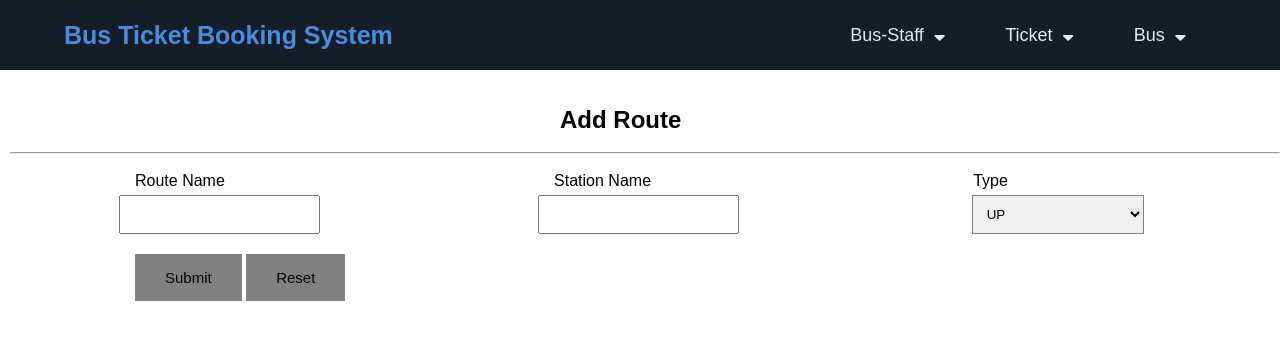
After one commit to Prince1874/BTBS, a PHP site: page /AddRoute.php in a window 1280 px wide. The commit adds this page. Shown: the top 340 px of the page. Run offline with PHP 8.4, Linux system fonts and the light colour scheme.

Commit message:
AddRouteCreated

```diff
--- /dev/null
+++ b/AddRoute.php
@@ -0,0 +1,84 @@
+<!DOCTYPE html>
+<html lang="en">
+<head>
+    <meta charset="UTF-8">
+    <meta http-equiv="X-UA-Compatible" content="IE=edge">
+    <meta name="viewport" content="width=device-width, initial-scale=1.0">
+    <link rel="stylesheet" href="https://cdnjs.cloudflare.com/ajax/libs/font-awesome/5.15.1/css/all.min.css"/>
+    <link rel="stylesheet" href="style.css"/>
+    <title>NewCustomer</title>
+</head>
+<body>
+
+<div class="menu-bar">
+      <h1 class="logo"><span>Bus Ticket Booking System</span></h1>
+      <ul>
+
+    <li><a href="#">Bus-Staff<i class="fas fa-caret-down"></i></a>
+
+<div class="dropdown-menu">
+    <ul>
+      <li><a href="Newstaff.php">New Staff</a></li>
+      <li><a href="Editstaff.php">Edit Staff</a></li>
+      <li><a href="StaffList.php">Staff List</a></li>
+      <li>
+
+    </ul>
+  </div>
+</li>
+
+<li><a href="#">Ticket<i class="fas fa-caret-down"></i></a>
+
+<div class="dropdown-menu">
+<ul>
+<li><a href="TicketReport.php">Ticket Reort</a></li>
+<li>
+
+</ul>
+</div>
+</li>
+
+<li><a href="#">Bus<i class="fas fa-caret-down"></i></a>
+
+<div class="dropdown-menu">
+<ul>
+<li><a href="NewBus.php">New Bus</a></li>
+<li><a href="EditBus.php">Edit Bus</a></li>
+<li><a href="BusList.php">Bus List</a></li>
+<li>
+
+</ul>
+</div>
+</li>
+  </div>
+</li>
+    <div class="main-content"> <br><br>
+       <h2 class="label-col2">Add Route</h2><br>
+       <hr>
+       <br>
+       <form  method="post"  action="" class="column-flex">
+                    <div class="left-column">
+
+                         <label for="routename" class="label-col1">Route Name</label>
+                         <input type="text" name="route_name" id="route_name">
+                        <button class="btn label-col1">Submit</button>
+                        <button class="btn" type="reset">Reset</button>
+                    </div>
+
+                   <div class="middle-column">
+                        <label for="stationid" class="label-col1">Station Name</label>
+                        <input type="text" name="sname" id="sname">
+                   </div>
+
+                    <div class="right-column">
+                    <label for="type" class="label-col1">Type</label>
+                    <select name="type" id="type" class="radio-span">
+                       <option value="up">UP</option>
+                       <option value="down">Down</option>
+                   </select>
+                    </div>
+                </form>
+            </div>
+        </div>
+</body>
+</html>
--- a/Dasboared.php
+++ b/Dasboared.php
@@ -26,12 +26,14 @@
               </div>
         </li>
 
-        <li><a href="#">Ticket<i class="fas fa-caret-down"></i></a>
+        <li><a href="#">Route<i class="fas fa-caret-down"></i></a>
 
 <div class="dropdown-menu">
     <ul>
 
-      <li><a href="TicketReport.php">Ticket Reort</a></li>
+      <li><a href="AddRoute.php">Add Route</a></li>
+      <li><a href="EditRoute.php">Edit Route</a></li>
+      <li><a href="RouteDetails.php">Route Details</a></li>
       <li>
 
     </ul>
--- a/LoginProcess.php
+++ b/LoginProcess.php
@@ -30,9 +30,9 @@ $password = $_POST['password'];
 $type = $_POST['type'];
 require 'Connection.php';
 
-$sql = "SELECT * FROM user WHERE uname = ? AND password = ? AND type = ?";
+$sql = "SELECT * FROM user WHERE uname = ? AND password = ?";
 $stmt = $con->prepare($sql);
-$stmt->bind_param("sss", $uname, $password, $type);
+$stmt->bind_param("ss", $uname, $password);
 $stmt->execute();
 $result = $stmt->get_result();
 if ($result->num_rows > 0) {
```
